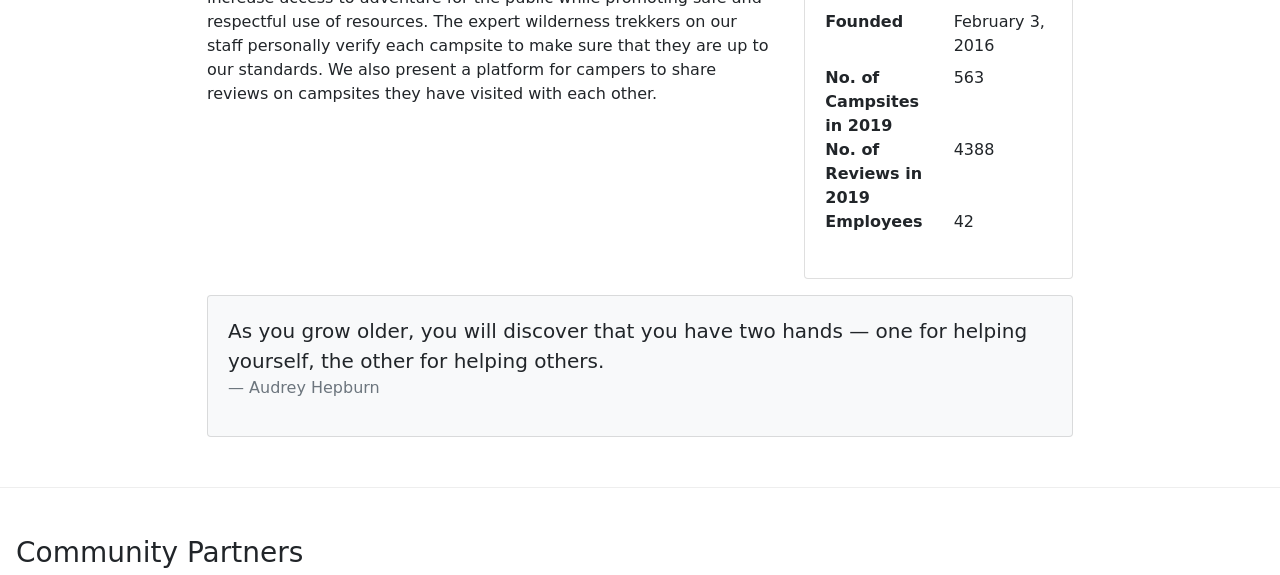
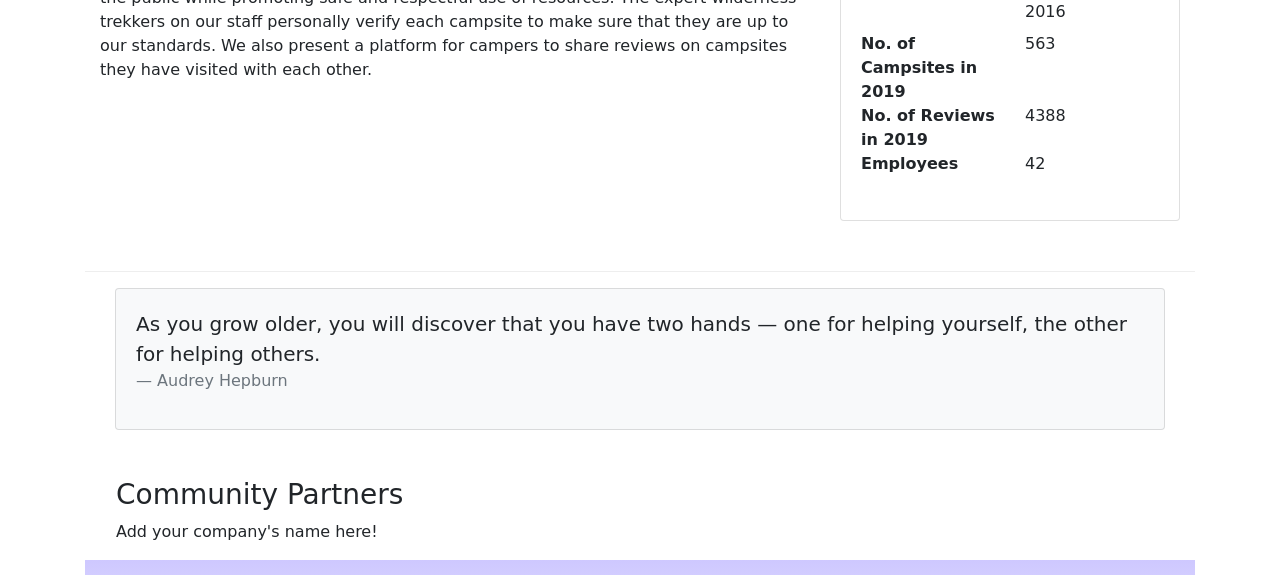
Before and after one commit to mayfiete/communitykanban, a website: page aboutus.html in a window 1280 px wide. Shown: the part 482-1057 px from the top of the page. Drawn offline with nearby package versions, Linux system fonts and the light colour scheme.

Commit message:
feat: fix the formatting on the aboutus page

```diff
--- a/aboutus.html
+++ b/aboutus.html
@@ -65,8 +65,8 @@
 
 
 
-
-    <div class="row row-content mx-auto" style="padding-left: 15%; padding-right: 15%;">
+    <div class="container">
+        <div class="row row-content mx-auto">
             <div class="col">
                 <h3>Our Mission</h3>
                 <p>We present a curated database of the best campsites in the vast woods and backcountry of the World Wide Web Wilderness. We increase access to adventure for the public while promoting safe and respectful use of resources. The expert wilderness trekkers on our staff personally verify each campsite to make sure that they are up to our standards. We also present a platform for campers to share reviews on campsites they have visited with  each other.</p>
@@ -88,7 +88,9 @@
                     </div>
                 </div>
             </div>
+        </div>
 
+        <div class="container">
             <div class="col-12">
                 <div class="card bg-light mt-3">
                     <blockquote class="blockquote card-body">
@@ -101,7 +103,7 @@
             </div>
         </div>
 
-
+    <div class="container">
         <div>
             <div class="mt-5 pl-3">
                 <h3>Community Partners</h3>
@@ -109,7 +111,7 @@
             </div>
         </div>
     </div>
-    </div>
+
 
     <footer class="site-footer">
         <div class="container">
```
Also changed, not shown: img/Community Kanban Platform Components.png (added). Lines whose indentation alone changed are shown as unchanged.
